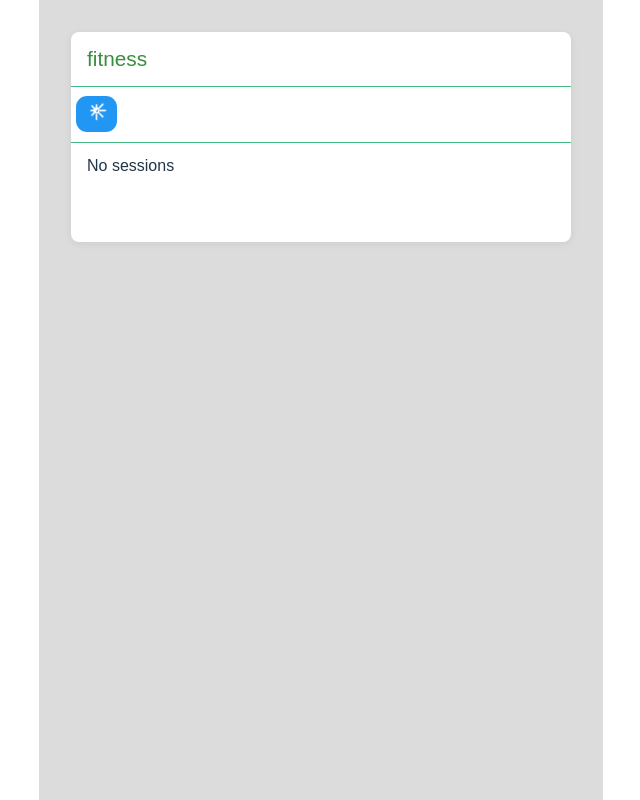
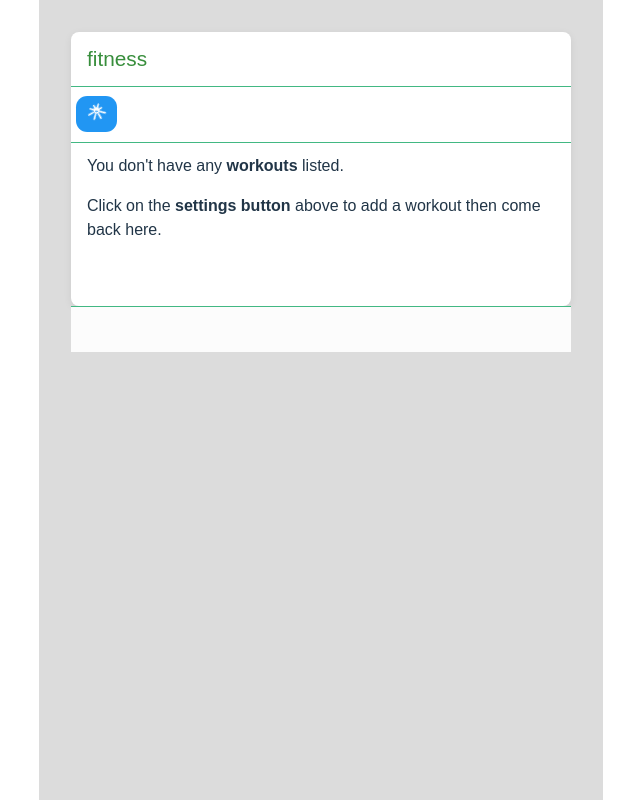
Before and after one commit to guyirvine/fitness, a Vue app: page /#/session in a window 1280 px wide. Shown: the whole page, without its empty margins (319-959 px from the left). Built offline with nearby package versions, Linux system fonts and the light colour scheme; a web font is replaced by a local one.

Commit message:
Fixes #35: add tet guidance when no data loaded.

```diff
--- a/src/components/Fitness.vue
+++ b/src/components/Fitness.vue
@@ -21,9 +21,19 @@ onMounted(() => {
       <component :is="Component" v-bind="{ router: router }" />
     </router-view>
   </div>
+    <nav class="tab-bar">
+    </nav>
 </template>
 
-<style lang="sass" scoped>
+<style lang="sass">
+.empty-state
+  display: flex
+  flex-direction: column
+  gap: 1rem
+
+  .error-name, .error-next
+  display: flex
+
 .tab-bar
   width: 500px
   display: flex
@@ -33,6 +43,7 @@ onMounted(() => {
   bottom: 0
   z-index: 1000
   background-color: #FCFCFC
+  height: 2.5rem
   border-top: 1px solid #42b883
 
   ul
--- a/src/components/SessionList.vue
+++ b/src/components/SessionList.vue
@@ -167,7 +167,18 @@ async function onTouchEnd(e, id) {
         </div>
       </template>
       <template v-else>
-        <div class="empty-state">No sessions</div>
+
+        <template v-if="sortedWorkoutList.length">
+          <div class="empty-state">
+            <span class="error-next">Click one of the <b>workout buttons</b> above to add a session.</span>
+          </div>
+        </template>
+        <template v-else>
+          <div class="empty-state">
+            <span class="error-name">You don't have any <b>workouts</b> listed.</span>
+            <span class="error-next">Click on the <b>settings button</b> above to add a workout then come back here.</span>
+          </div>
+        </template>
       </template>
     </div>
   </div>
--- a/src/components/WorkoutList.vue
+++ b/src/components/WorkoutList.vue
@@ -50,7 +50,9 @@ async function editWorkout(workout) {
         </div>
       </template>
       <template v-else>
-        <div class="empty-state">No workouts</div>
+        <div class="empty-state">
+          <span class="error-next">Click the <b>plus button</b> on the bottom right to add a workout.</span>
+        </div>
       </template>
       <div class="newWorkout" @click="props.router.push('/newworkout')">+</div>
     </div>
```
